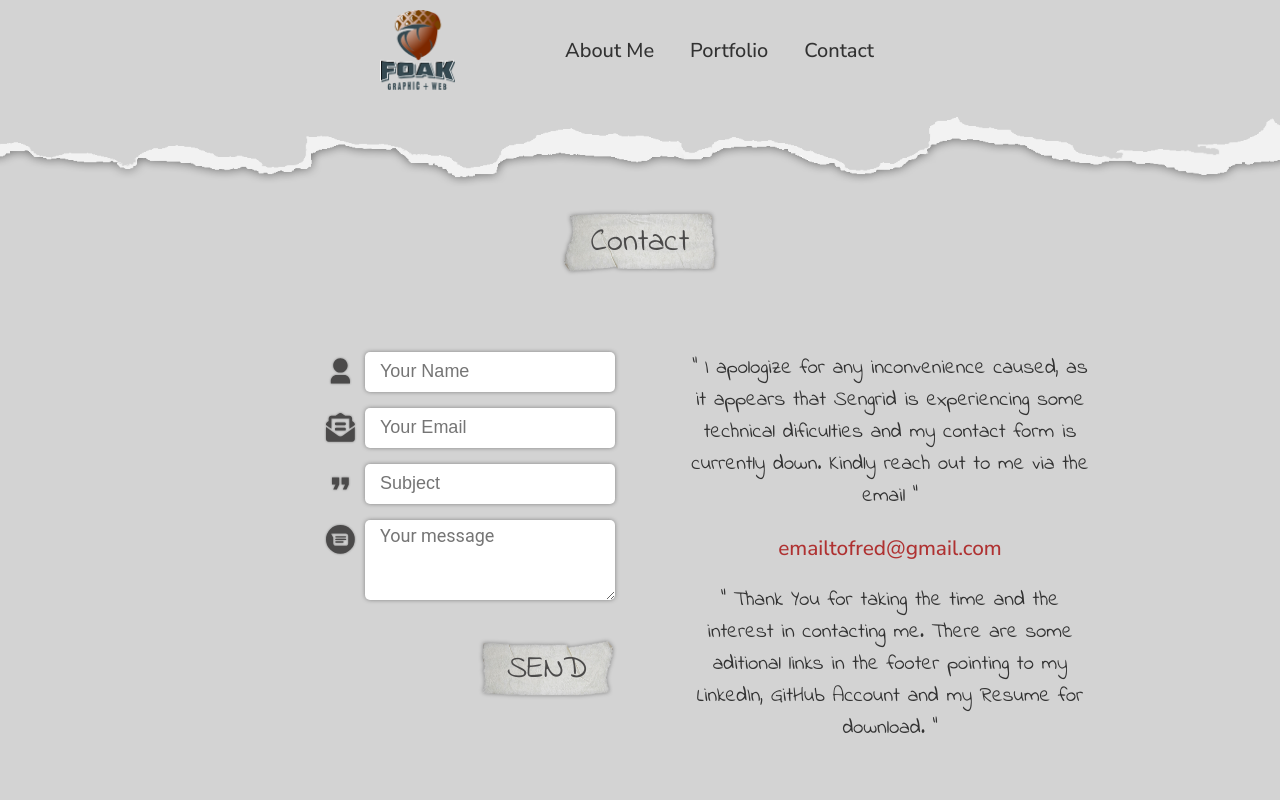
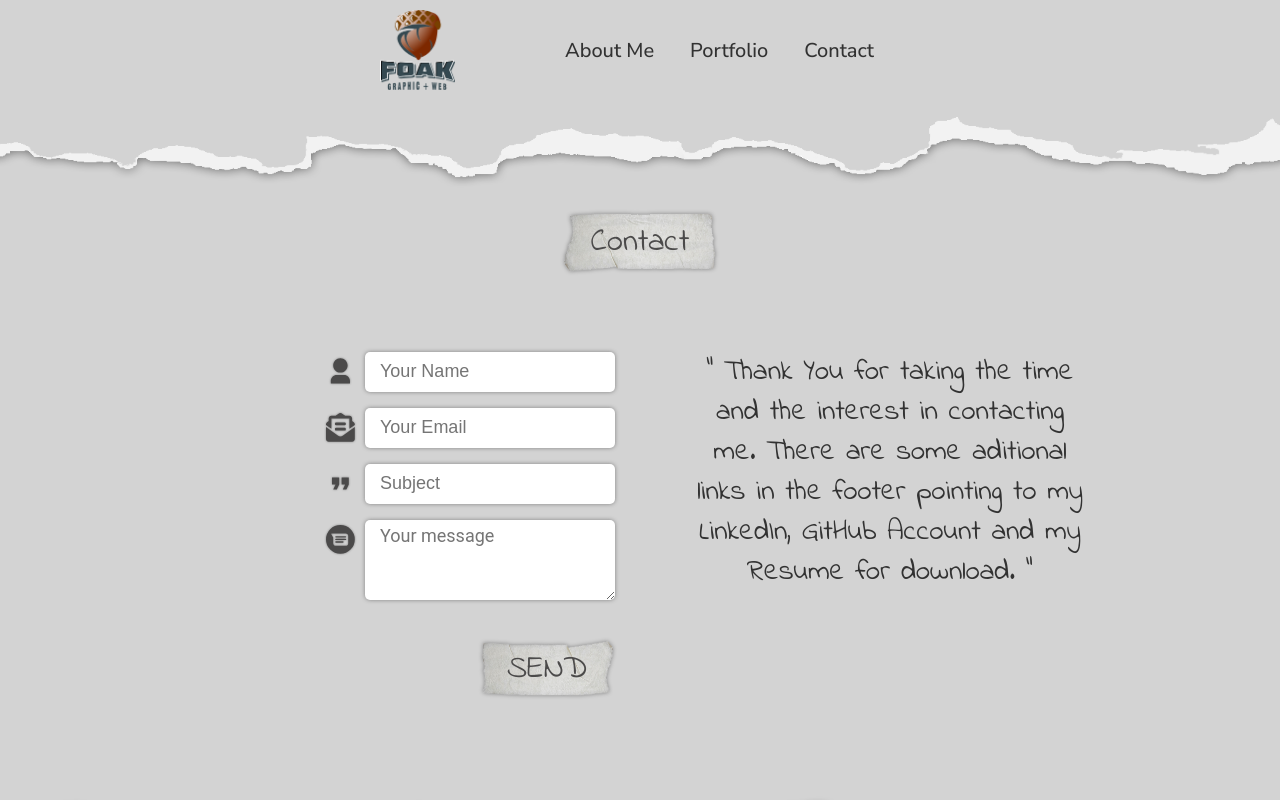
Before and after one commit to foak77/foakdotca, a Next.js app: page /contact in a window 1280 px wide. Shown: the top 800 px of the page. Built offline with nearby package versions, Linux system fonts and the light colour scheme.

Commit message:
email fix and deploy

```diff
--- a/app/api/email/route.js
+++ b/app/api/email/route.js
@@ -28,7 +28,7 @@ export async function POST(request) {
     <p>${body.contact.message}</p>`,
   };
 
-  // console.log("DATA", data);
+  console.log("DATA", data);
 
   await mail
     .send(data)
--- a/components/ContactForm/ContactForm.js
+++ b/components/ContactForm/ContactForm.js
@@ -16,11 +16,7 @@ import { indie, nunito } from "@/app/fonts";
 
 export default function Contact({}) {
   const router = useRouter();
-  // const [name, setName] = useState("");
-  // const [email, setEmail] = useState("");
-  // const [subject, setSubject] = useState("");
-  // const [message, setMessage] = useState("");
-  const [logMessage, setLogMessage] = useState("");
+  // const [logMessage, setLogMessage] = useState("");
 
   async function handleSubmit(e) {
     e.preventDefault();
@@ -28,11 +24,6 @@ export default function Contact({}) {
     Array.from(e.currentTarget.elements).forEach((field) => {
       if (!field.name) return;
       contact[field.name] = field.value;
-    });
-    console.log("CONTACT FORM", contact);
-    const res = await fetch("/api/email", {
-      method: "post",
-      body: JSON.stringify({ contact }),
     });
     try {
       const res = await fetch("/api/email", {
@@ -71,8 +62,6 @@ export default function Contact({}) {
                 <RiUser3Fill className={styles.contactForm__icons} />
               </label>
               <input
-                // onChange={(e) => setName(e.target.value)}
-                // value={name}
                 type="text"
                 name="name"
                 className={styles.contactForm__name_input}
@@ -85,8 +74,6 @@ export default function Contact({}) {
                 <FaEnvelopeOpenText className={styles.contactForm__icons} />
               </label>
               <input
-                // onChange={(e) => setEmail(e.target.value)}
-                // value={email}
                 type="text"
                 name="email"
                 className={styles.contactForm__email_input}
@@ -99,8 +86,6 @@ export default function Contact({}) {
                 <MdFormatQuote className={styles.contactForm__icons} />
               </label>
               <input
-                // onChange={(e) => setSubject(e.target.value)}
-                // value={subject}
                 type="text"
                 name="subject"
                 className={styles.contactForm__subject_input}
@@ -113,8 +98,6 @@ export default function Contact({}) {
                 <SiGooglemessages className={styles.contactForm__icons} />
               </label>
               <textarea
-                // onChange={(e) => setMessage(e.target.value)}
-                // value={message}
                 type="text"
                 name="message"
                 placeholder="Your message"
@@ -135,7 +118,7 @@ export default function Contact({}) {
         </section>
 
         <section className={styles.contactForm__right}>
-          {logMessage === "" ? (
+          {/* {logMessage === "" ? (
             <section
               className={styles.contactForm__empty_message_log}
             ></section>
@@ -143,16 +126,8 @@ export default function Contact({}) {
             <section className={styles.contactForm__message_log}>
               {logMessage}
             </section>
-          )}
+          )} */}
           <section className={`${styles.contactForm__text} ${indie.className}`}>
-            &ldquo; I apologize for any inconvenience caused, as it appears that
-            Sengrid is experiencing some technical dificulties and my contact
-            form is currently down. Kindly reach out to me via the email &ldquo;
-            <span
-              className={`${styles.contactForm__emailR} ${nunito.className}`}
-            >
-              emailtofred@gmail.com
-            </span>
             &ldquo; Thank You for taking the time and the interest in contacting
             me. There are some aditional links in the footer pointing to my
             LinkedIn, GitHub Account and my Resume for download. &ldquo;
--- a/components/ContactForm/ContactForm.module.scss
+++ b/components/ContactForm/ContactForm.module.scss
@@ -165,8 +165,8 @@
       width: 150%;
     }
     &__text {
-      font-size: 1.3rem;
-      line-height: 2rem;
+      font-size: 1.8rem;
+      line-height: 2.5rem;
     }
     &__emailR {
       padding: 20px 0px;
```
